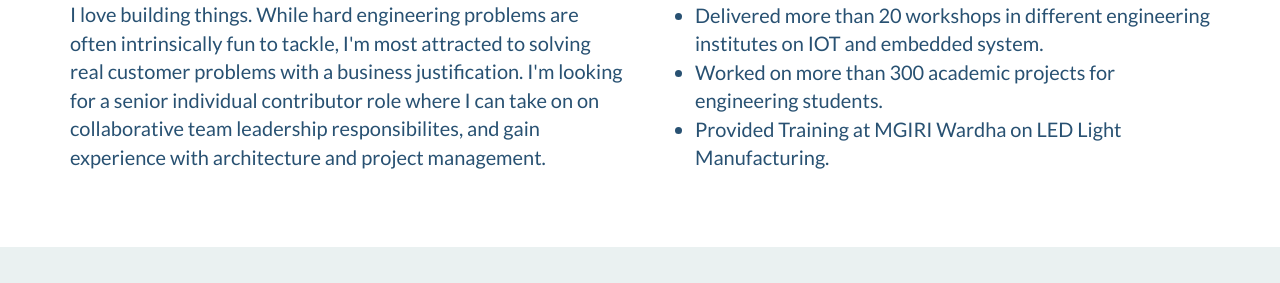
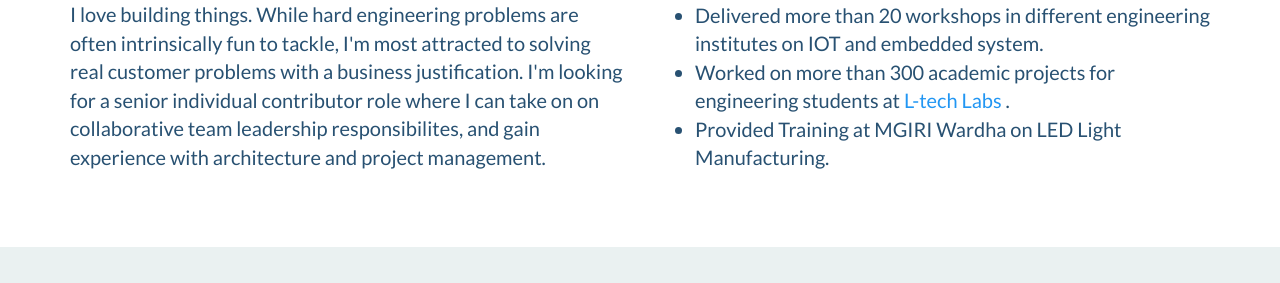
Before and after one commit to pankajdahilkar/pankajdahilkar.github.io, a Jekyll site: the page built from index.html, in a window 1280 px wide and 900 px high, scrolled down 698 px. Shown: the part 200-483 px from the top of the window. Built offline with Jekyll 4.4.1, drawn with Linux system fonts in a browser that asks for light colours.

Commit message:
small change

```diff
--- a/_includes/about_me.html
+++ b/_includes/about_me.html
@@ -35,7 +35,7 @@
           <li>
             Delivered more than 20 workshops in different engineering institutes on IOT and embedded system.
     			<li>
-            Worked on more than 300 academic projects for engineering students.
+            Worked on more than 300 academic projects for engineering students at <a href="http://ltechlabs.com">L-tech Labs</a> .
     			</li>
     			<li>
             Provided Training at MGIRI Wardha on LED Light Manufacturing.
```
